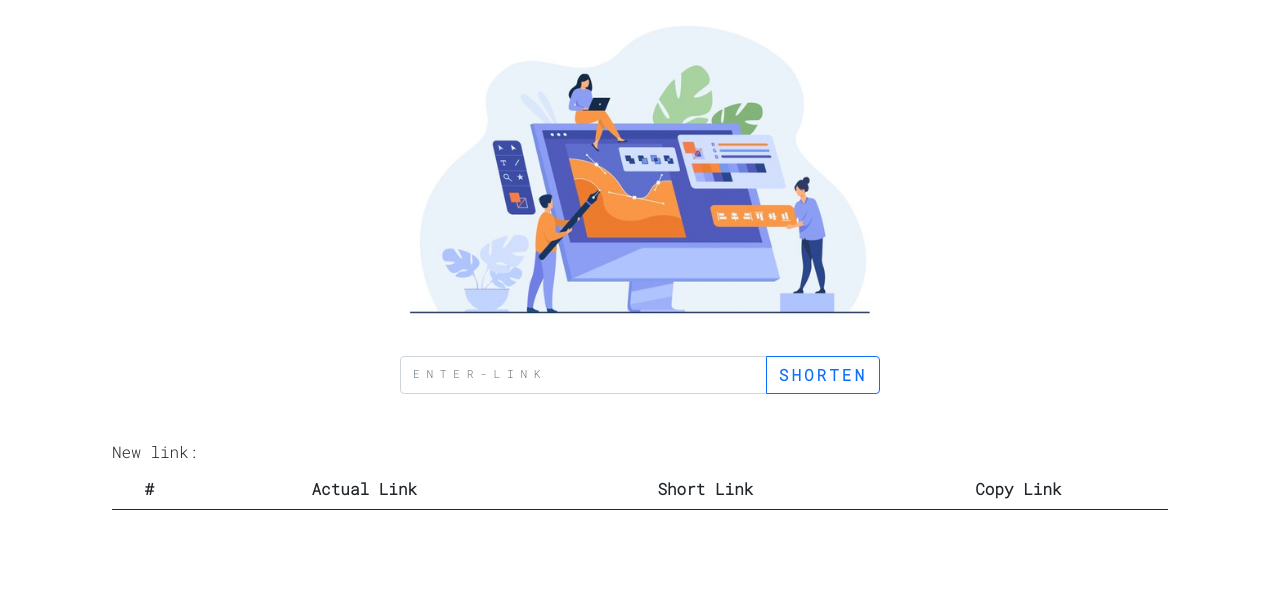
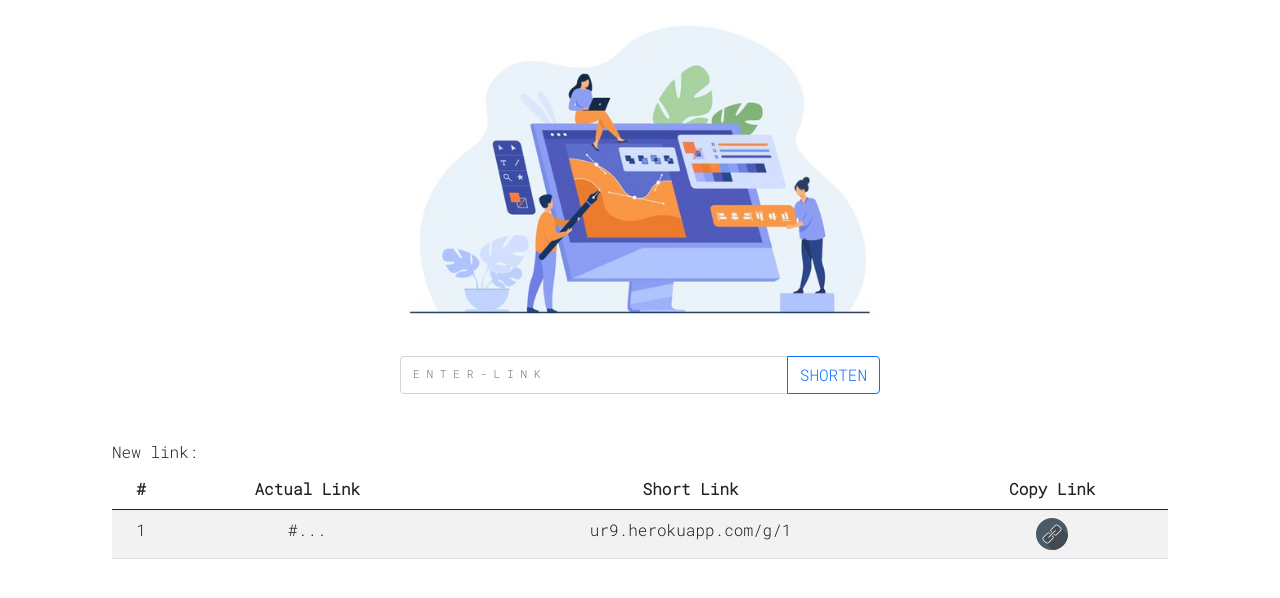
Before and after one commit to ironsubhajit/url_shortner, a Django app: page / in a window 1280 px wide. Shown: the part 57-655 px from the top of the page. Run offline with Django 3.2, Linux system fonts and the light colour scheme; a user stored in the database is signed in; tables that the repository leaves empty hold one stand-in row (values such as "Sample post"); lists and menus that the app fills with data are empty; some libraries are stand-ins or nearby versions.

Commit message:
Update Base Template for authencated user models

```diff
--- a/templates/base.html
+++ b/templates/base.html
@@ -99,6 +99,15 @@
         <img src="{% static 'images/wallpaper.jpg' %}" class="card-img-top" alt="wallpaper">
         <div class="card-body">
           <div class="card-text">
+            {% if user.is_authenticated %}
+              <form action="" method="POST" id="user-post-form">
+                {% csrf_token %}
+                <div class="input-group mb-3">
+                <input type="text" class="form-control" name="link" id="link" placeholder="E N T E R - L I N K" aria-label="Long Link" aria-describedby="button-addon">
+                <button class="btn btn-outline-primary customize-btn" type="submit" id="button-addon">SHORTEN</button>
+                </div>
+              </form>
+            {% else %}
               <form id="post-form">
                   {% csrf_token %}
                   <div class="input-group mb-3">
@@ -106,7 +115,7 @@
                   <button class="btn btn-outline-primary customize-btn" type="submit" id="button-addon">SHORTEN</button>
                   </div>
               </form>
-
+            {% endif %}
           </div>
         </div>
       </div>
@@ -115,8 +124,46 @@
         <div class="card-body">
           <div class="">
             <section class="shorten-links">
-              <h6 class="short-link">New link: <a href="#" target="_blank" id="recent"></a></h4>
+              <h6 class="short-link">New link: <a href="#" target="_blank" id="recent"></a></h6>
             </section>
+            {% if user.is_authenticated %}
+              <table class="table table-striped table-hover table-fixed">
+                <thead>
+                  <tr class="text-center">
+                    <th scope="col">#</th>
+                    <th scope="col">Actual Link</th>
+                    <th scope="col">Short Link</th>
+                    <th scope="col">Copy Link</th>
+                  </tr>
+                </thead>
+                <tbody>
+                  {% for new_url in user_urls reversed %}
+                    <tr class="text-center">
+                      {% with sl_no=user_sl|gen %}
+                      <td scope="row">{{ sl_no }}</td>
+                      <td><a href="{{ new_url.link }}" class="longLink">{{ new_url.link|genshortlen }}</a></td>
+                      <td><a href="https://ur9.herokuapp.com/g/{{ new_url.uuid }}" target="_blank" class="shortLink" id="link{{ sl_no }}">ur9.herokuapp.com/g/{{ new_url.uuid }}</a></td>
+                      <td>
+                        <div
+                          class="clicktocopy"
+                          onmouseout="outFunc()"
+                          id="row{{ sl_no }}"
+                        >
+                          <img
+                            src="{% static 'images/icons/link.svg' %}"
+                            alt="link-logo"
+                            class="copy-link-ico"
+                          />
+                          <!-- <span class="tooltiptext" id="tooltip{{ sl_no }}">Click To Copy</span> -->
+                        </div>
+                      </td>
+                      {% endwith %}
+                      <!-- <div>Icons made by <a href="https://www.flaticon.com/authors/cursor-creative" title="Cursor Creative">Cursor Creative</a> from <a href="https://www.flaticon.com/" title="Flaticon">www.flaticon.com</a></div> -->
+                    </tr>
+                  {% endfor %}
+                </tbody>
+              </table>
+            {% else %}
               <table class="table table-striped table-hover table-fixed">
                 <thead>
                   <tr class="text-center">
@@ -153,6 +200,8 @@
                   {% endfor %}
                 </tbody>
               </table>
+            {% endif %}
+
           </div>
         </div>
       </div>
```
Lines whose indentation alone changed are shown as unchanged.
